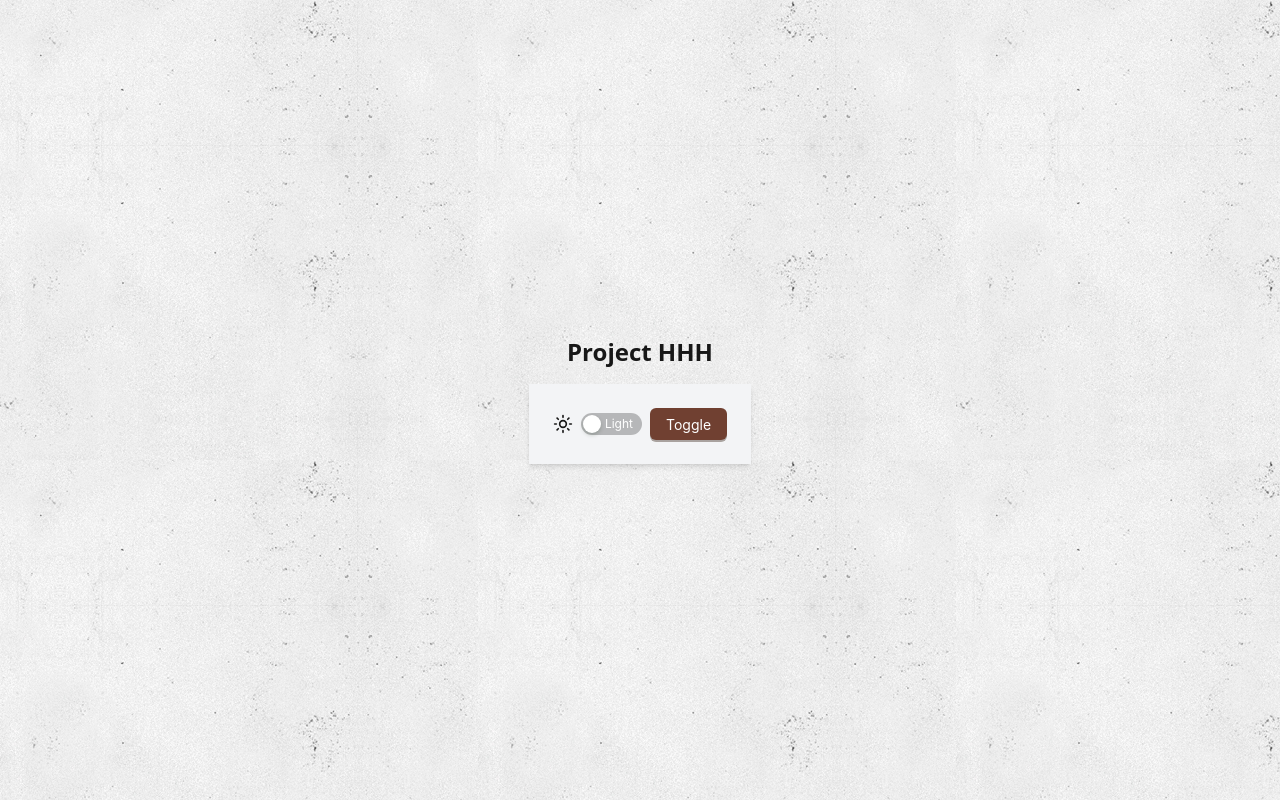
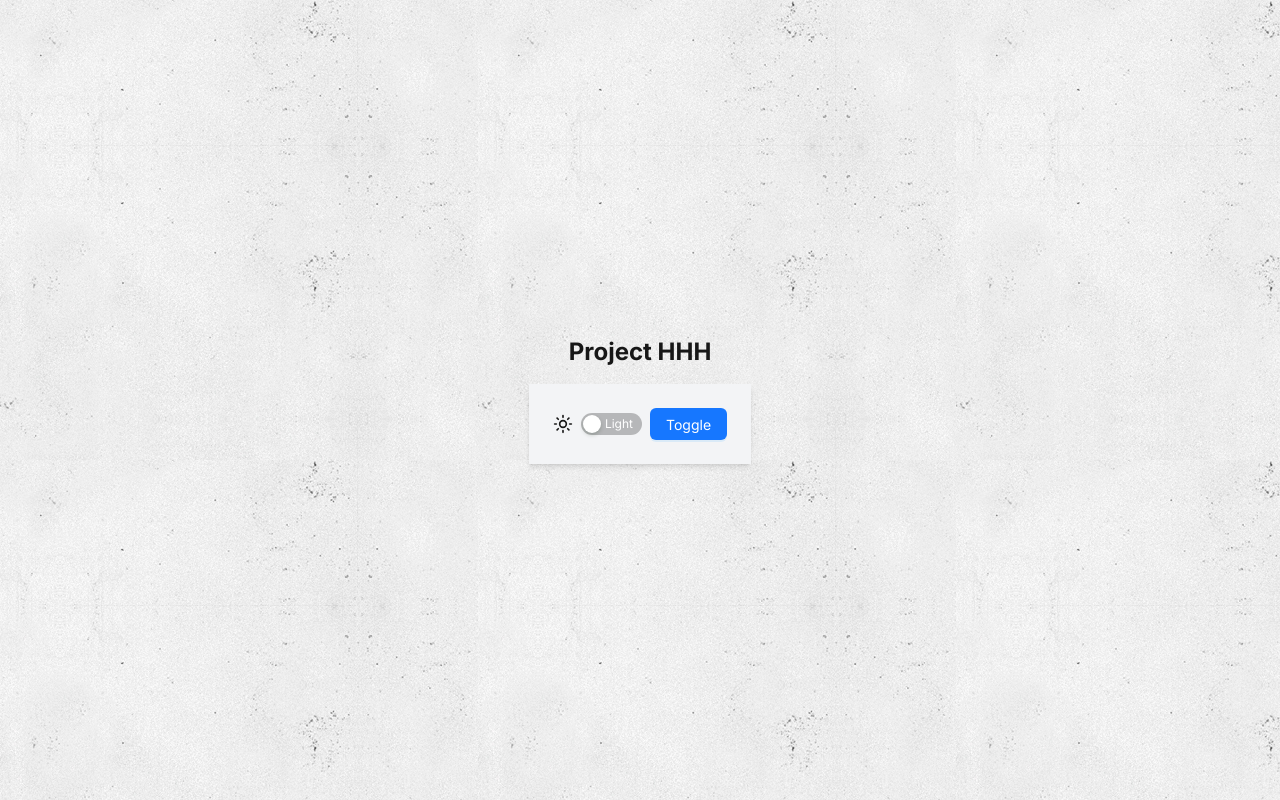
Before and after one commit to wtaiatella/hopheadhub, a Next.js app: page / in a window 1280 px wide. Built offline with nearby package versions, Linux system fonts and the light colour scheme; what @ant-design/nextjs-registry would draw is missing.

Commit message:
config fonts

```diff
--- a/src/app/clientProvider.tsx
+++ b/src/app/clientProvider.tsx
@@ -12,7 +12,13 @@ export default function ClientProvider({ children }: { readonly children: React.
 
 
     return (
-        <ConfigProvider theme={theme}>
+        <ConfigProvider theme={{
+          ...theme,
+          token: {
+            fontFamily: 'var(--font-sans)',
+            fontFamilyCode: 'var(--font-mono)'
+          }
+        }}>
             <AntdRegistry>{children}</AntdRegistry>
         </ConfigProvider>
     );
--- a/src/app/globals.css
+++ b/src/app/globals.css
@@ -5,6 +5,38 @@
 :root {
   --background: #ffffff;
   --foreground: #171717;
+
+  --bole-100: #170d0a;
+  --bole-200: #2d1a14;
+  --bole-300: #44271e;
+  --bole-400: #553025;
+  --bole-500: #704031;
+  --bole-600: #8E513E;
+  --bole-700: #BB7763;
+  --bole-800: #D3A99C;
+  --bole-850: #ECDAD4;
+  --bole-900: #F9F3F1;
+  --satin_gold-100: #231C06;
+  --satin_gold-200: #57450F;
+  --satin_gold-300: #8B6E18;
+  --satin_gold-400: #AD8A1F;
+  --satin_gold-500: #d0a525;
+  --satin_gold-600: #E0BD52;
+  --satin_gold-700: #EAD186;
+  --satin_gold-800: #F3E4BA;
+  --satin_gold-900: #FCF8EE;
+  --jet-100: #09090a;
+  --jet-200: #131314;
+  --jet-300: #1c1c1e;
+  --jet-400: #262628;
+  --jet-500: #2f2f31;
+  --jet-600: #58585c;
+  --jet-700: #818186;
+  --jet-800: #ababae;
+  --jet-900: #d5d5d7;
+  --font-sans: 'Inter';
+  --font-serif: 'Bitter';
+  --font-mono: 'JetBrains Mono';
 }
 
 :root[data-theme='dark'] {
@@ -18,3 +50,13 @@ body {
   min-height: 100vh;
   transition: background-color 0.3s ease, color 0.3s ease;
 }
+
+@layer base {
+  body {
+    font-family: var(--font-sans);
+  }
+}
+
+.container {
+  @apply mx-auto w-full max-w-7xl px-6 md:px-8;
+}
--- a/src/app/layout.tsx
+++ b/src/app/layout.tsx
@@ -1,18 +1,5 @@
-
 import React from "react";
-import { Geist, Geist_Mono } from "next/font/google";
 import ClientProvider from "./clientProvider";
-
-
-const geistSans = Geist({
-  variable: "--font-geist-sans",
-  subsets: ["latin"],
-});
-
-const geistMono = Geist_Mono({
-  variable: "--font-geist-mono",
-  subsets: ["latin"],
-});
 
 export const metadata = {
     title: "HHH Community",
@@ -30,8 +17,14 @@ export default function RootLayout({
     children: React.ReactNode;
 }>) {
     return (
-      <html lang="en" className={`${geistSans.variable} ${geistMono.variable}`}>
-        <body>
+      <html lang="en">
+        <head>
+          <link
+            rel="stylesheet"
+            href="https://fonts.googleapis.com/css2?family=Inter:wght@100..900&family=Bitter:ital,wght@0,100..900;1,100..900&family=JetBrains+Mono:wght@100..700&display=swap"
+          />
+        </head>
+        <body className="min-h-screen bg-background bg-[url('/bg-site.jpg')] bg-repeat dark:bg-none transition-colors duration-200">
           <ClientProvider>{children}</ClientProvider>
         </body>
       </html>
--- a/tailwind.config.ts
+++ b/tailwind.config.ts
@@ -1,5 +1,4 @@
 import type { Config } from "tailwindcss";
-import { fontFamily } from 'tailwindcss/defaultTheme';
 
 export default {
   darkMode: ['class'],
@@ -57,9 +56,9 @@ export default {
         },
       },
       fontFamily: {
-        sansInter: ['var(--font-sansInter)', ...fontFamily.sans],
-        serifBitter: ['var(--font-serifBitter)', ...fontFamily.serif],
-        monoJetBrains: ['var(--font-monoJetBrains)', ...fontFamily.mono],
+        sans: ['var(--font-sans)'],
+        serif: ['var(--font-serif)'],
+        mono: ['var(--font-mono)'],
       },
       borderRadius: {
         lg: 'var(--radius)',
```
